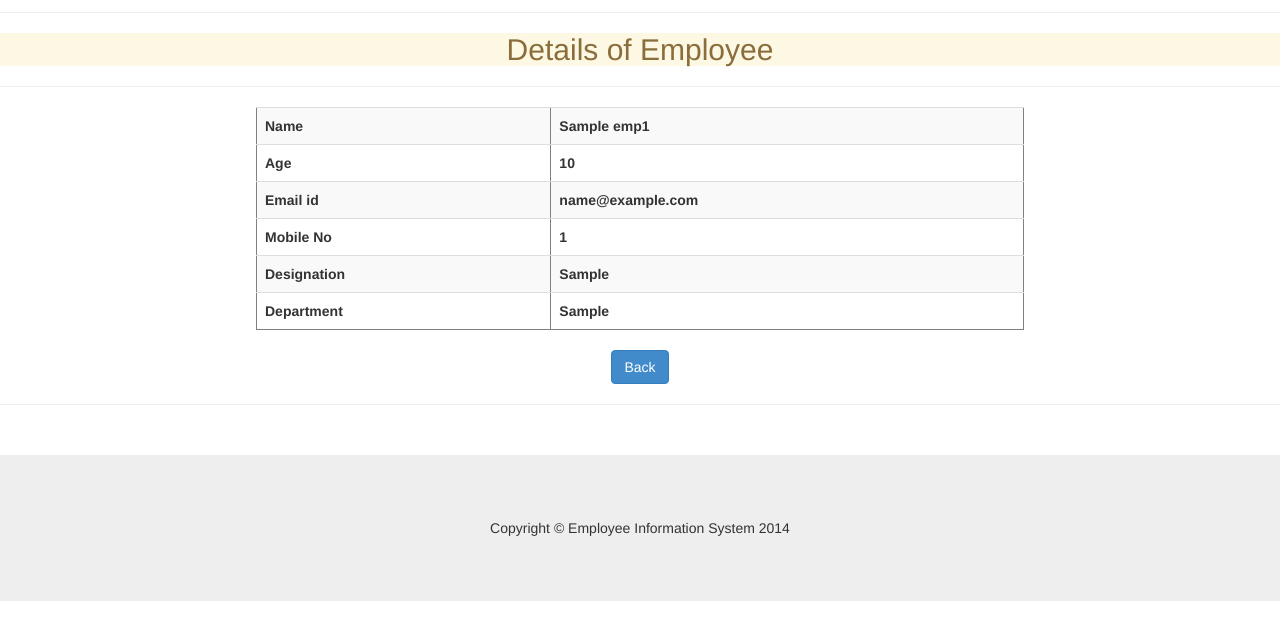
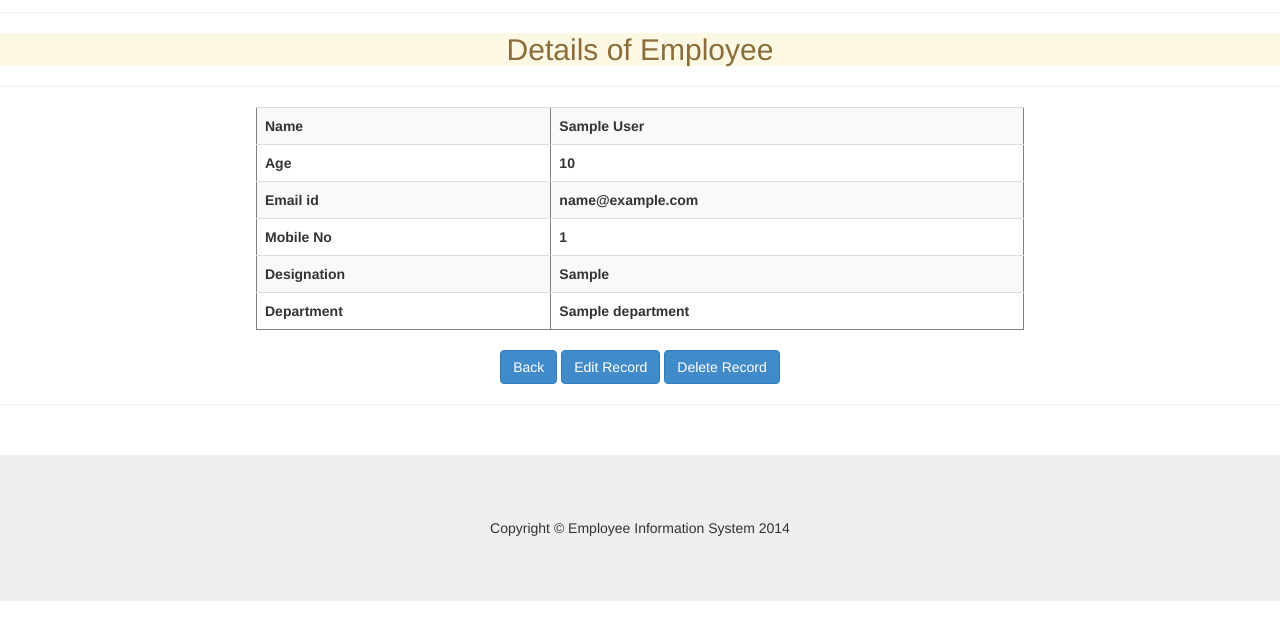
Before and after one commit to hetapro/eis, a Django app: page /emp/view/1/ in a window 1280 px wide. Shown: the part 71-695 px from the top of the page. Run offline with Django 3.2, Linux system fonts and the light colour scheme; tables that the repository leaves empty hold one stand-in row (values such as "Sample post"); lists and menus that the app fills with data are empty; parts of the project's set-up code (start-up, migrations or seed data) failed here and were passed over; some libraries are stand-ins or nearby versions.

Commit message:
Emp application

```diff
--- a/emp/admin.py
+++ b/emp/admin.py
@@ -1,4 +1,4 @@
 from django.contrib import admin
-from emp.models import Emp1, Dep
-admin.site.register(Dep)
-admin.site.register(Emp1)
+from emp.models import Employee, Department
+admin.site.register(Department)
+admin.site.register(Employee)
--- a/emp/forms.py
+++ b/emp/forms.py
@@ -1,5 +1,5 @@
 from django import forms
-from emp.models import Dep
+from emp.models import Department
 
 class NewEmpForm(forms.Form):
     ena = forms.CharField(label='Name', max_length=100,widget=forms.TextInput(attrs={'class':'c1'}))
@@ -7,7 +7,7 @@
     email = forms.EmailField(label='Email id', max_length=100)
     mob=forms.CharField(label='Mob no',widget=forms.TextInput(attrs={'class':'c2'}))
     designation = forms.CharField(label='Designation', max_length=100)
-    department=forms.ModelChoiceField(label='Department',queryset=Dep.objects.all(), to_field_name='dept', empty_label="select")
+    department=forms.ModelChoiceField(label='Department',queryset=Department.objects.all(), to_field_name='department_name', empty_label="select")
 
 class NewDepForm(forms.Form):
     d1 = forms.CharField(label='Department Name', max_length=100)
--- a/emp/templates/emp/edit1.html
+++ b/emp/templates/emp/edit1.html
@@ -13,7 +13,7 @@
 
     <form id="f1" action="{% url 'emp:EditD' %}" method="get" >
        {% csrf_token %}
-        Department:<input type="text" maxlength="30" name="dept" value="{{ d1.dept }}" />
+        Department:<input type="text" maxlength="30" name="dept" value="{{ d1.department_name }}" />
         <input type="hidden" value="{{ d1.id }}" name="deid">
 
         <span class="btn btn-primary"> <a href="{% url 'emp:List1' %}" style="color: #ffffff">Back</a></span>
--- a/emp/templates/emp/edite.html
+++ b/emp/templates/emp/edite.html
@@ -1,11 +1,13 @@
 {% extends "base.html" %}
 {% block title %}Edit Employee detail{% endblock title %}
+{% block js %}<script type="text/javascript" src="{{ STATIC_URL }}js/val1.js">
+        </script> {% endblock %}
 {% block content %}
     <center>
     <hr><hr><hr>
     <h2 class="alert-warning">Edit Employee Details</h2><hr>
         {% csrf_token %}
-    <form id="f1" action="{% url 'emp:EditEmp' %}" method="get" >
+    <form id="f1" action="{% url 'emp:EditEmp' %}" method="get" onsubmit="return valueChek();" >
 
 
        {% csrf_token %}
@@ -16,7 +18,7 @@
         <tr><th> Mobile No:</th><td><input type="text" maxlength="30" name="e5" value="{{ e1.mobno }}" /></td></tr>
         <tr><th> Designation:</th><td><input type="text" maxlength="30" name="e6" value="{{ e1.designation }}" /></td></tr>
         <tr><th> Department:</th><td><select name="e7">{% for i in d1 %}
-        <option value="{{ i.dept }}" {%if i.id == e1.dep_id%}selected{% endif %}>{{ i.dept }}</option>
+        <option value="{{ i.department_name }}" {%if i.id == e1.department_id%}selected{% endif %}>{{ i.department_name }}</option>
         {% endfor %} </select></td></tr>
             <input type="hidden" value="{{ e1.id }}" name="eeid">
         </table>
--- a/emp/templates/emp/list.html
+++ b/emp/templates/emp/list.html
@@ -28,7 +28,7 @@
                 <td>{{ e1.emailid }}</td>
                 <td>{{ e1.mobno }}</td>
                 <td>{{ e1.designation }}</td>
-                <td>{{ e1.dep}}</td>
+                <td>{{ e1.department}}</td>
                 <td><a href="{% url 'emp:Delete' e1.id%}">Delete</a> </td>
                 <td><a href="{% url 'emp:View' e1.id%}">View Details</a></td>
                 <td><a href="{% url 'emp:Edite' e1.id%}">Edit Details</a></td>
--- a/emp/templates/emp/list1.html
+++ b/emp/templates/emp/list1.html
@@ -20,7 +20,7 @@
             {% for d1 in depl %}
             <tr>
                 <td>{{ forloop.counter }}</td>
-                <td>{{ d1.dept }}</td>
+                <td>{{ d1.department_name }}</td>
                 <td><a href="{% url 'emp:Viewdetail' d1.id%}">Department Details</a> </td>
                 <td><a href="{% url 'emp:Edit1' d1.id%}">Edit</a> </td>
                 <td><a href="{% url 'emp:Deldep' d1.id%}">Delete</a> </td>
--- a/emp/templates/emp/new.html
+++ b/emp/templates/emp/new.html
@@ -7,7 +7,7 @@
     <center>
     <hr><hr><hr>
     <h2 class="alert-warning">New Employee Detail</h2><hr>
-    <form id="f1" action="{% url 'emp:New'%}" method="post" class="navbar-form" onsubmit="return valuechek();">
+    <form id="f1" action="{% url 'emp:New'%}" method="post" class="navbar-form" onsubmit="return valueChek();">
 
        {% csrf_token %}
 
@@ -17,6 +17,7 @@
         {{ form.as_table }}
 
         </table>
+            <div id="error"></div>
         <span class="btn btn-primary"><a href="{% url 'emp:List' %}" style="color: #ffffff">Back</a></span>
         <input type="submit" name="add" value="Add" class="btn btn-primary" />
         <input type="reset" name="reset" value="RESET" class="btn btn-primary"/>
--- a/emp/templates/emp/view.html
+++ b/emp/templates/emp/view.html
@@ -13,9 +13,11 @@
         <tr><th>Email id</th><th>{{ e2.emailid }}</th></tr>
         <tr><th>Mobile No</th><th>{{ e2.mobno }}</th></tr>
         <tr><th>Designation</th><th>{{ e2.designation }}</th></tr>
-        <tr><th>Department</th><th>{{ e2.dep }}</th></tr>
+        <tr><th>Department</th><th>{{ e2.department }}</th></tr>
     </table>
     <span class="btn btn-primary"><a href="{% url 'emp:List' %}" style="color: #ffffff">Back</a></span>
+    <span class="btn btn-primary"><a href="{% url 'emp:Edite' e2.id %}" style="color: #ffffff">Edit Record</a></span>
+    <span class="btn btn-primary"><a href="{% url 'emp:Delete' e2.id %}" style="color: #ffffff">Delete Record</a></span>
 
 
 </form>
--- a/emp/templates/emp/view1.html
+++ b/emp/templates/emp/view1.html
@@ -3,7 +3,7 @@
 {% block content %}
     <center>
     <hr><hr><hr>
-     <h2 class="alert-warning">List of Employees</h2>
+     <h2 class="alert-warning">Employees of {{department.department_name}} department</h2>
     {% if e3 %}
     <form id="f2">
         {% csrf_token %}
@@ -15,7 +15,6 @@
                 <th>Email_id</th>
                 <th>Mob_no</th>
                 <th>Designation</th>
-                 <th>Department</th>
                 <th> </th>
 
             </tr>
@@ -27,7 +26,6 @@
                 <td>{{ e3.emailid }}</td>
                 <td>{{ e3.mobno }}</td>
                 <td>{{ e3.designation }}</td>
-                <td>{{ e3.dep}}</td>
                 <td><a href="{% url 'emp:View' e3.id%}">View Details</a></td>
             </tr><tr></tr><tr></tr>
             {% endfor %}
--- a/emp/urls.py
+++ b/emp/urls.py
@@ -1,12 +1,33 @@
 from django.conf.urls import patterns,url
-
+from emp.views import Department_List,Employee_List
 from emp import views
-
-urlpatterns=patterns('',url(r'^$', views.IndexView.as_view(), name="index"),
+from rest_framework.urlpatterns import format_suffix_patterns
+from rest_framework import renderers
+dep_list = Department_List.as_view({
+    'get': 'list',
+    'post': 'create'
+},)
+dep_detail = Department_List.as_view({
+    'get': 'retrieve',
+    'put': 'update',
+    'patch': 'partial_update',
+    'delete': 'destroy'
+})
+emp_list = Employee_List.as_view({
+    'get': 'list',
+    'post': 'create'
+},)
+emp_detail = Employee_List.as_view({
+    'get': 'retrieve',
+    'put': 'update',
+    'patch': 'partial_update',
+    'delete': 'destroy'
+})
+urlpatterns=patterns('',url(r'^$',views.IndexView.as_view(), name="index"),
                         url(r'^list/$', views.List.as_view(), name="List"),
-                        url(r'^list1/$', views.List1.as_view(), name="List1"),
+                        url(r'^list1/$',views.List1.as_view(),name="List1"),
                         url(r'^new/$', 'emp.views.new', name="New"),
-                        url(r'^new1/$', 'emp.views.new1', name="New1"),
+                        url(r'^new1/$','emp.views.new1', name="New1"),
                         url(r'^editDep/$', 'emp.views.editDep', name="EditD"),
                         url(r'^editemp/$', 'emp.views.editemp', name="EditEmp"),
                         url(r'^delete/(\d+)/$', 'emp.views.delete1',name="Delete"),
@@ -15,6 +36,9 @@
                         url(r'^viewdetail/(\d+)/$', 'emp.views.viewdetail',name="Viewdetail"),
                         url(r'^edit1/(\d+)/$', 'emp.views.edit1',name="Edit1"),
                         url(r'^edite/(\d+)/$', 'emp.views.edite',name="Edite"),
-
-
+                        url(r'^department/$',dep_list,name='department'),
+                        url(r'^department/(?P<pk>[0-9]+)/$',dep_detail,name='department1'),
+                        url(r'^employee/$',emp_list,name='employee'),
+                        url(r'^employee/(?P<pk>[0-9]+)/$',emp_detail,name='employee1'),
                      )
+#urlpatterns = format_suffix_patterns(urlpatterns)
--- a/emp/views.py
+++ b/emp/views.py
@@ -1,25 +1,48 @@
 from bsddb import db
 from django.http import HttpResponse, HttpResponseRedirect
+from django.middleware import csrf
 from django.shortcuts import render, get_object_or_404
 from django.core.urlresolvers import reverse
 from django.views import generic
 from emp.forms import NewEmpForm, NewDepForm
-from emp.models import Emp1, Dep
+from emp.models import Employee,Department
+from emp.serializers import DepSerializer, EmployeeSerializer
+from rest_framework.response import Response
+from rest_framework.decorators import api_view,action,link
+from rest_framework.decorators import APIView
+from django.http import Http404
+from rest_framework import mixins
+from rest_framework import renderers
+from rest_framework.reverse import reverse
+from rest_framework import generics
+from rest_framework import viewsets
+from rest_framework.request import Request
+
+class Department_List(viewsets.ModelViewSet):
+    model = Department
+    queryset = Department.objects.all()
+    serializer_class = DepSerializer
+
+class Employee_List(viewsets.ModelViewSet):
+    model = Employee
+    queryset = Employee.objects.all()
+    serializer_class = EmployeeSerializer
 
 class IndexView(generic.TemplateView):
+
     template_name = 'emp/index.html'
 
 class List(generic.ListView):
     context_object_name = 'empl'
     template_name = 'emp/list.html'
     def get_queryset(self):
-       return Emp1.objects.all()
+       return Employee.objects.all()
 
 class List1(generic.ListView):
     context_object_name = 'depl'
     template_name = 'emp/list1.html'
     def get_queryset(self):
-       return Dep.objects.all()
+       return Department.objects.all()
 
 def new(request):
     if request.method == 'POST':
@@ -33,12 +56,12 @@
             e4=form.cleaned_data['mob']
             e5=form.cleaned_data['designation']
             e6=form.cleaned_data['department']
-            edet=Emp1.objects.create(ename=e1,age=e2,emailid=e3,mobno=e4,designation=e5,dep=e6)
+            edet=Employee.objects.create(ename=e1,age=e2,emailid=e3,mobno=e4,designation=e5,department=e6)
             return HttpResponseRedirect(reverse('emp:List'))
     else:
         form = NewEmpForm()
 
-    return render(request, 'emp/new.html', {'form': form, 'd1': Dep.objects.all()})
+    return render(request, 'emp/new.html', {'form': form, 'd1': Department.objects.all()})
 
 
 def new1(request):
@@ -48,7 +71,7 @@
 
         if form.is_valid():
             d1=form.cleaned_data['d1']
-            det=Dep.objects.create(dept=d1)
+            det=Department.objects.create(department_name=d1)
             return HttpResponseRedirect(reverse('emp:List1'))
     else:
         form = NewDepForm()
@@ -56,52 +79,50 @@
     return render(request, 'emp/new1.html', {'form': form})
 
 def view(request,id):
-   e2=get_object_or_404(Emp1,pk=id)
+   e2=get_object_or_404(Employee,pk=id)
    return render(request,'emp/view.html', {'e2': e2})
 
 def delete1(request, id):
-   e1= Emp1.objects.get(pk=id)
+   e1= Employee.objects.get(pk=id)
    e1.delete()
    return HttpResponseRedirect(reverse('emp:List'))
  #  return render(request, 'emp/list.html', {'emp':e1, 'del1_message': "Record succesfully deleted.",})
 
 def deldep(request, id):
-    d1=Dep.objects.get(pk=id)
+
+    d1=Department.objects.get(pk=id)
     d1.delete()
     return HttpResponseRedirect(reverse('emp:List1'))
 
 def viewdetail(request, id):
-    e3=Emp1.objects.filter(dep=id)
-    return render(request,'emp/view1.html', {'e3': e3})
+    e3=Employee.objects.filter(department=id)
+    return render(request,'emp/view1.html', {'e3': e3, 'department':Department.objects.get(pk=id)})
 
 def edit1(request,id):
-    d1=Dep.objects.get(pk=id)
+    d1=Department.objects.get(pk=id)
     return render(request, 'emp/edit1.html', {'d1': d1})
 
 def edite(request,id):
-    e1=Emp1.objects.get(pk=id)
-    d1=Dep.objects.all()
+    e1=Employee.objects.get(pk=id)
+    d1=Department.objects.all()
     return render(request, 'emp/edite.html', {'d1': d1, 'e1': e1})
 
 def editDep(request):
     name = request.GET.get('dept')
     id1 = request.GET.get('deid')
-    d1 = Dep.objects.get(pk=id1)
-    departments=Dep.objects.all()
+    d1 = Department.objects.get(pk=id1)
+    departments=Department.objects.all()
     flag=False
     for d in departments:
-        if name==d.dept:
+        if name==d.department_name:
             flag=True
 
     if flag:
         return render(request, 'emp/edit1.html', {'d1': d1, 'error_message':'This department already exists.!!'})
     else:
-       d1.dept = name
+       d1.department_name = name
        d1.save()
        return HttpResponseRedirect(reverse('emp:List1'))
-
-
-
 
 def editemp(request):
     name = request.GET.get('e2')
@@ -111,8 +132,8 @@
     name4 = request.GET.get('e6')
     name5 = request.GET.get('e7')
     id1 = request.GET.get('eeid')
-    id=Dep.objects.get(dept=name5)
-    e1 = Emp1.objects.get(pk=id1)
-    e1.ename = name; e1.age=name1; e1.emailid=name2; e1.mobno=name3; e1.designation=name4; e1.dep_id=id;
+    id=Department.objects.get(department_name=name5)
+    e1 = Employee.objects.get(pk=id1)
+    e1.ename = name; e1.age=name1; e1.emailid=name2; e1.mobno=name3; e1.designation=name4; e1.department_id=id;
     e1.save()
     return HttpResponseRedirect(reverse('emp:List'))
```
Also changed, not shown: emp/models.py (+5 -5 lines), emp/serializers.py (added, +14 -0 lines), emp/static/js/deleteM.js (added, +8 -0 lines), emp/static/js/val1.js (+8 -4 lines).
